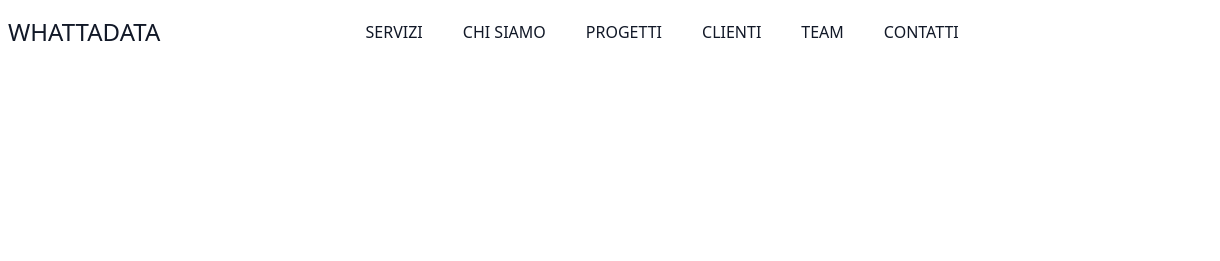
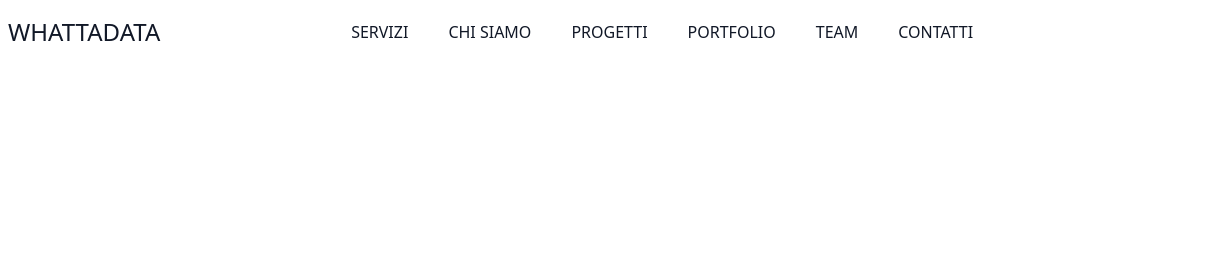
Before and after one commit to unimib-whattadata/website-2, a plain HTML site: page index.html in a window 1280 px wide. Shown: the top 261 px of the page, 60-1280 px from the left. Drawn offline with nearby package versions, Linux system fonts and the light colour scheme.

Commit message:
update Clients section to Portfolio and adjust navigation links accordingly

```diff
--- a/index.html
+++ b/index.html
@@ -165,10 +165,10 @@
             >PROGETTI</a
           >
           <a
-            href="#clienti"
+            href="#portfolio"
             class="hover:text-indigo-600 transition-colors"
             role="menuitem"
-            >CLIENTI</a
+            >PORTFOLIO</a
           >
           <a
             href="#team"
@@ -223,10 +223,10 @@
             >PROGETTI</a
           >
           <a
-            href="#clienti"
+            href="#portfolio"
             class="block hover:text-gray-900 transition-colors text-lg"
             role="menuitem"
-            >CLIENTI</a
+            >PORTFOLIO</a
           >
           <a
             href="#team"
@@ -1022,7 +1022,7 @@
 
       <!-- Clients Section -->
       <section
-        id="clienti"
+        id="portfolio"
         class="min-h-screen bg-white py-16 md:py-32"
         aria-label="Clients"
       >
@@ -1032,7 +1032,7 @@
             <div class="relative">
               <div class="flex items-start">
                 <h2 class="text-4xl md:text-7xl lg:text-9xl font-light">
-                  Clienti
+                  Portfolio
                 </h2>
                 <span
                   class="text-base text-gray-400 mt-4 ml-2"
@@ -1340,7 +1340,7 @@
 
     <script>
       // Constants
-      const SECTIONS = ["chi-siamo", "servizi", "progetti", "clienti", "team", "contatti"];
+      const SECTIONS = ["chi-siamo", "servizi", "progetti", "portfolio", "team", "contatti"];
       const TYPING_WORDS = [
         "finanziari",
         "aziendali",
```
